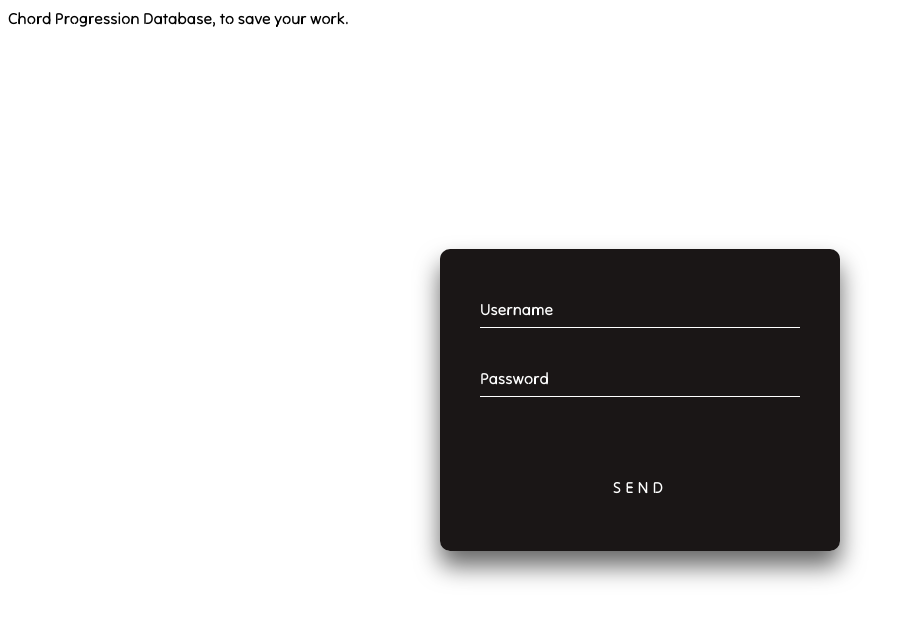
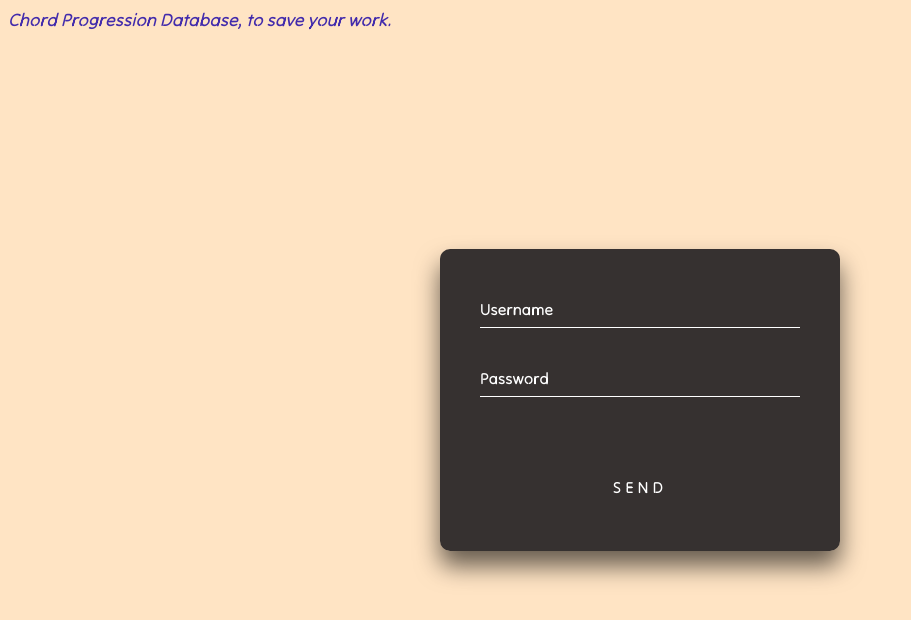
Before and after one commit to Palealmond/Song-Book, a website: page public/index.html in a window 1280 px wide. Shown: the whole page, without its empty margins (0-911 px from the left). Drawn offline with Linux system fonts and the light colour scheme.

Commit message:
added inital styling

```diff
--- a/public/index.html
+++ b/public/index.html
@@ -11,7 +11,7 @@
 </head>
 
 <body>
-  Chord Progression Database, to save your work.
+  <span id="headline">Chord Progression Database, to save your work.</span>
   <div class="login-box">
 
     <form>
--- a/public/style.css
+++ b/public/style.css
@@ -7,6 +7,7 @@
 
 body {
   font-family: 'TiltNeon', sans-serif;
+  background-color: bisque;
 }
 
 
@@ -47,7 +48,7 @@ body {
   width: 400px;
   padding: 40px;
   transform: translate(-50%, -50%);
-  background: rgba(24, 20, 20, 0.987);
+  background: rgba(52, 47, 47, 0.987);
   box-sizing: border-box;
   box-shadow: 0 15px 25px rgba(0, 0, 0, .6);
   border-radius: 10px;
@@ -103,13 +104,13 @@ body {
 }
 
 .login-box a:hover {
-  background: #03f40f;
+  background: #07f2a8;
   color: #fff;
   border-radius: 5px;
-  box-shadow: 0 0 5px #03f40f,
-    0 0 25px #03f40f,
-    0 0 50px #03f40f,
-    0 0 100px #03f40f;
+  box-shadow: 0 0 5px #07f2a8,
+    0 0 25px #07f2a8,
+    0 0 50px #07f2a8,
+    0 0 100px #07f2a8;
 }
 
 .login-box a span {
@@ -133,6 +134,14 @@ body {
   left: -100%;
   width: 100%;
   height: 2px;
-  background: linear-gradient(90deg, transparent, #03f40f);
+  background: linear-gradient(90deg, transparent, #07f2a8);
   animation: btn-anim1 2s linear infinite;
 }
+
+#headline {
+  font-style: "Tilt Neon";
+  font-size: 18px;
+  font-style: italic;
+  color: rgba(64, 40, 171, 0.987);
+  animation: flickerI 2s linear reverse infinite;
+}
```
